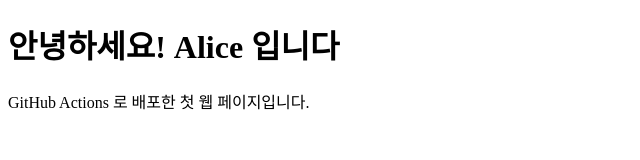
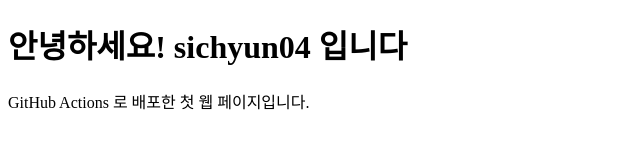
Before and after one commit to sichyun04/my-page, a plain HTML site: page index.html in a window 1280 px wide. Shown: the whole page, without its empty margins (0-640 px from the left). Drawn offline with Linux system fonts and the light colour scheme.

Commit message:
Update page title and header for sichyun04

```diff
--- a/index.html
+++ b/index.html
@@ -2,10 +2,10 @@
 <html lang="ko">
 <head>
   <meta charset="UTF-8">
-  <title>Alice 의 페이지</title>
+  <title>sichyun04 의 페이지</title>
 </head>
 <body>
-  <h1>안녕하세요! Alice 입니다</h1>
+  <h1>안녕하세요! sichyun04 입니다</h1>
   <p>GitHub Actions 로 배포한 첫 웹 페이지입니다.</p>
 </body>
 </html>
```
